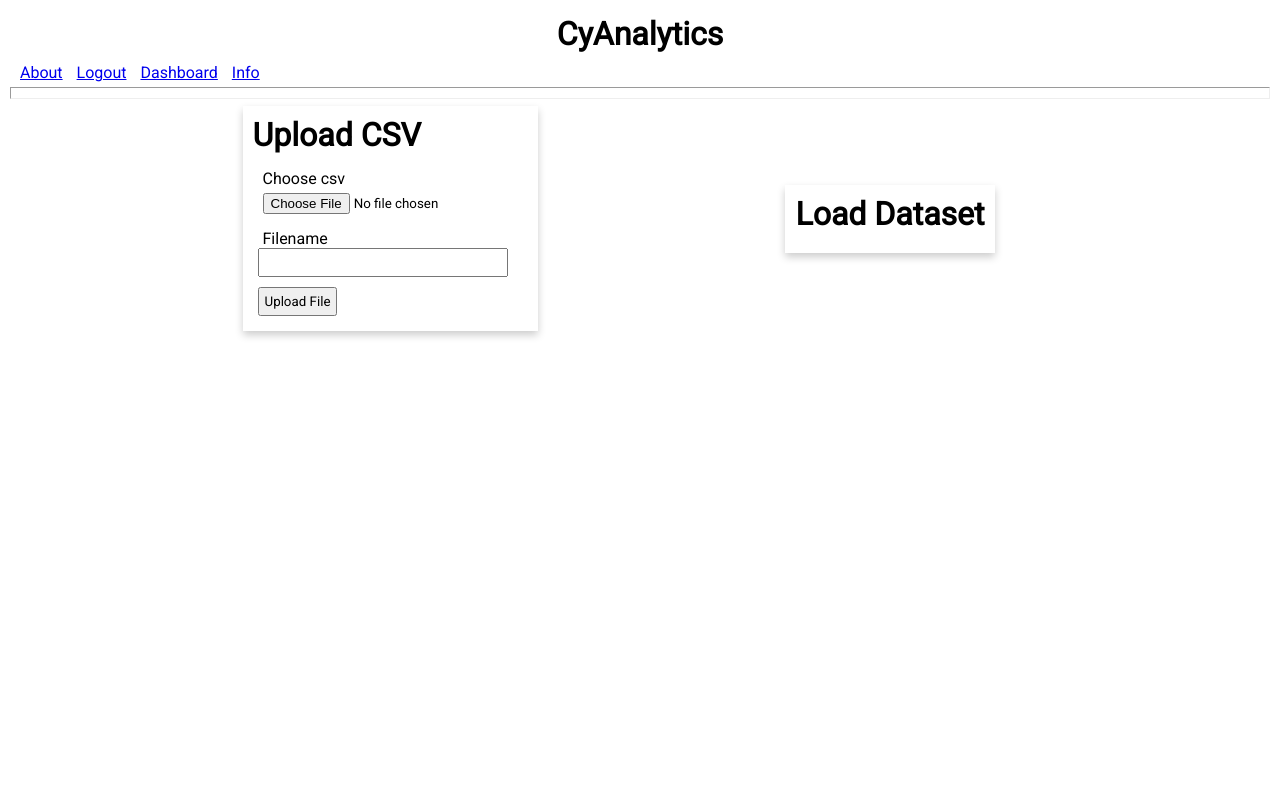
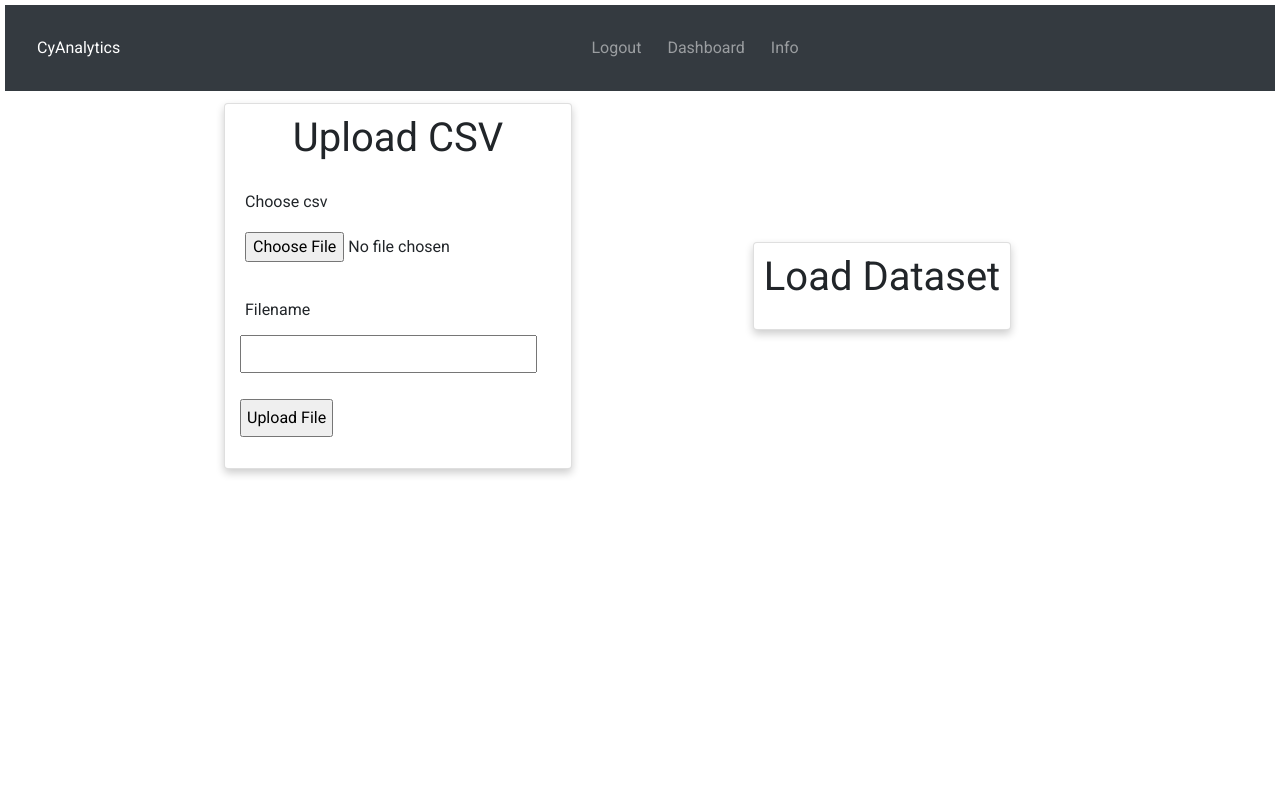
Before and after one commit to shreybatra/CyAnalytics, a Flask app: page /dashboard in a window 1280 px wide. Run offline with Flask 2, Linux system fonts and the light colour scheme; some libraries are stand-ins or nearby versions.

Commit message:
Added nav bar css

```diff
--- a/static/styles/base.css
+++ b/static/styles/base.css
@@ -31,3 +31,50 @@
 .display-results{
 
 }
+
+body {
+	font-family: Century Gothic,CenturyGothic,AppleGothic,sans-serif;
+	margin: 0;
+	padding: 0;
+}
+
+.topnav1 {
+    background-color: #333;
+    overflow: hidden;
+}
+
+.heading {
+	color: #fff;
+}
+/* Style the links inside the navigation bar */
+.topnav1 a {
+	float: left;
+	color: #f2f2f2;
+	text-align: center;
+	padding: 14px 16px;
+	text-decoration: none;
+	font-size: 17px;
+}
+
+/* Change the color of links on hover */
+.topnav1 a:hover {
+	background-color: #ddd;
+	color: black;
+}
+
+/* Add a color to the active/current link */
+.topnav1 a.active {
+	background-color: #4CAF50;
+	color: white;
+}
+
+/* Right-aligned section inside the top navigation */
+.topnav1-right {
+	float: right;
+}
+
+.flashMessages {
+	float: left;
+	text-align: center;
+	text-decoration: none;
+}
--- a/templates/base.html
+++ b/templates/base.html
@@ -6,31 +6,52 @@
         <title>LNMHacks 3.0</title>
         {% endif %}
         <link href="https://fonts.googleapis.com/css?family=Roboto" rel="stylesheet">
+        <link href="https://stackpath.bootstrapcdn.com/bootstrap/4.1.3/css/bootstrap.min.css" rel="stylesheet" integrity="sha384-MCw98/SFnGE8fJT3GXwEOngsV7Zt27NXFoaoApmYm81iuXoPkFOJwJ8ERdknLPMO" crossorigin="anonymous">
         <link rel= "stylesheet" type= "text/css" href= "{{ url_for('static',filename='styles/base.css') }}">
     </head>
     <body>
-    	<h1 align='center'>{{heading}}</h1>
+
+        <nav class="navbar navbar-expand-lg navbar-dark bg-dark">
+          <div class="navbar heading">{{heading}}</div>
+          <button class="navbar-toggler" type="button" data-toggle="collapse" data-target="#navbarSupportedContent" aria-controls="navbarSupportedContent" aria-expanded="false" aria-label="Toggle navigation">
+            <span class="navbar-toggler-icon"></span>
+          </button>
+
+          <div class="collapse navbar-collapse" id="navbarSupportedContent">
+            <ul class="navbar-nav mr-auto">
+                {% if logged_in %}
+                <li class="nav-item">
+                    <a class="nav-link" href="/index">Logout</a>
+                </li>
+                <li class="nav-item">
+                    <a class="nav-link" href="/dashboard">Dashboard</a>
+                </li>
+                <li class="nav-item">
+                    <a class="nav-link" href="/dataset/dashboard">Info</a>
+                </li>
+                {% else %}
+                <li class="nav-item">
+                    <a class="nav-link" href="/index">Home</a>
+                </li>
+                <li class="nav-item">
+                    <a class="nav-link" href="/login">Login</a>
+                </li>
+                {% endif %}
+            </ul>
+          </div>
+        </nav>
         <div>
-            <a href="/about">About</a>
-            {% if logged_in %}
-            <a href="/index">Logout</a>
-            <a href="/dashboard">Dashboard</a>
-            <a href="/dataset/dashboard">Info</a>
-            {% else %}
-            <a href="/index">Home</a>
-            <a href="/login">Login</a>
-            {% endif %}
-        </div>
-        <hr>
             {% with messages = get_flashed_messages() %}
             {% if messages %}
-        <ul>
+            <ul class="flashMessages">
                 {% for message in messages %}
                 <li>{{ message }}</li>
                 {% endfor %}
+                <li>test</li>
             </ul>
             {% endif %}
             {% endwith %}
             {% block content %}{% endblock %}
+        </div>
     </body>
 </html>
```
Lines whose indentation alone changed are shown as unchanged.
